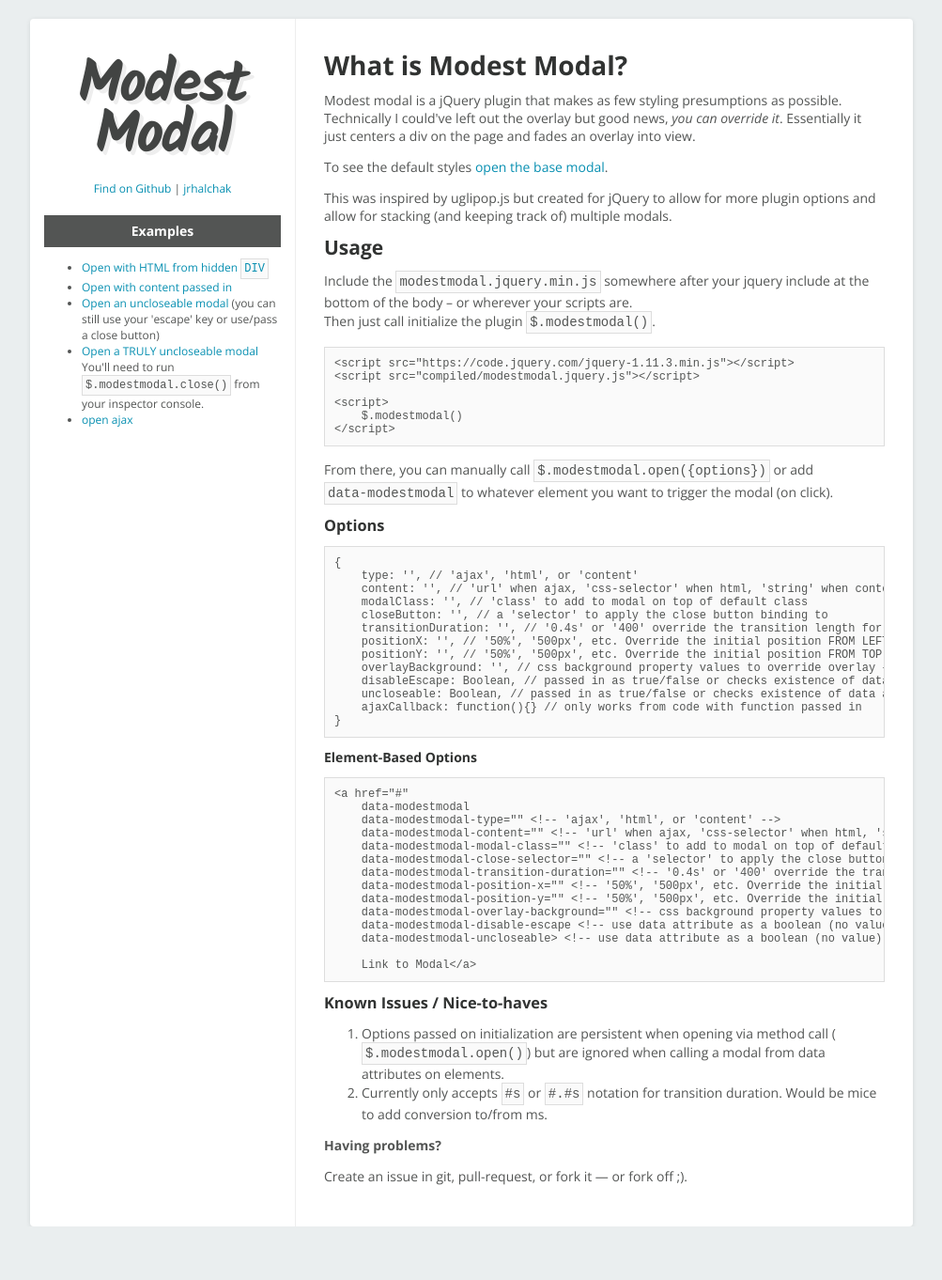
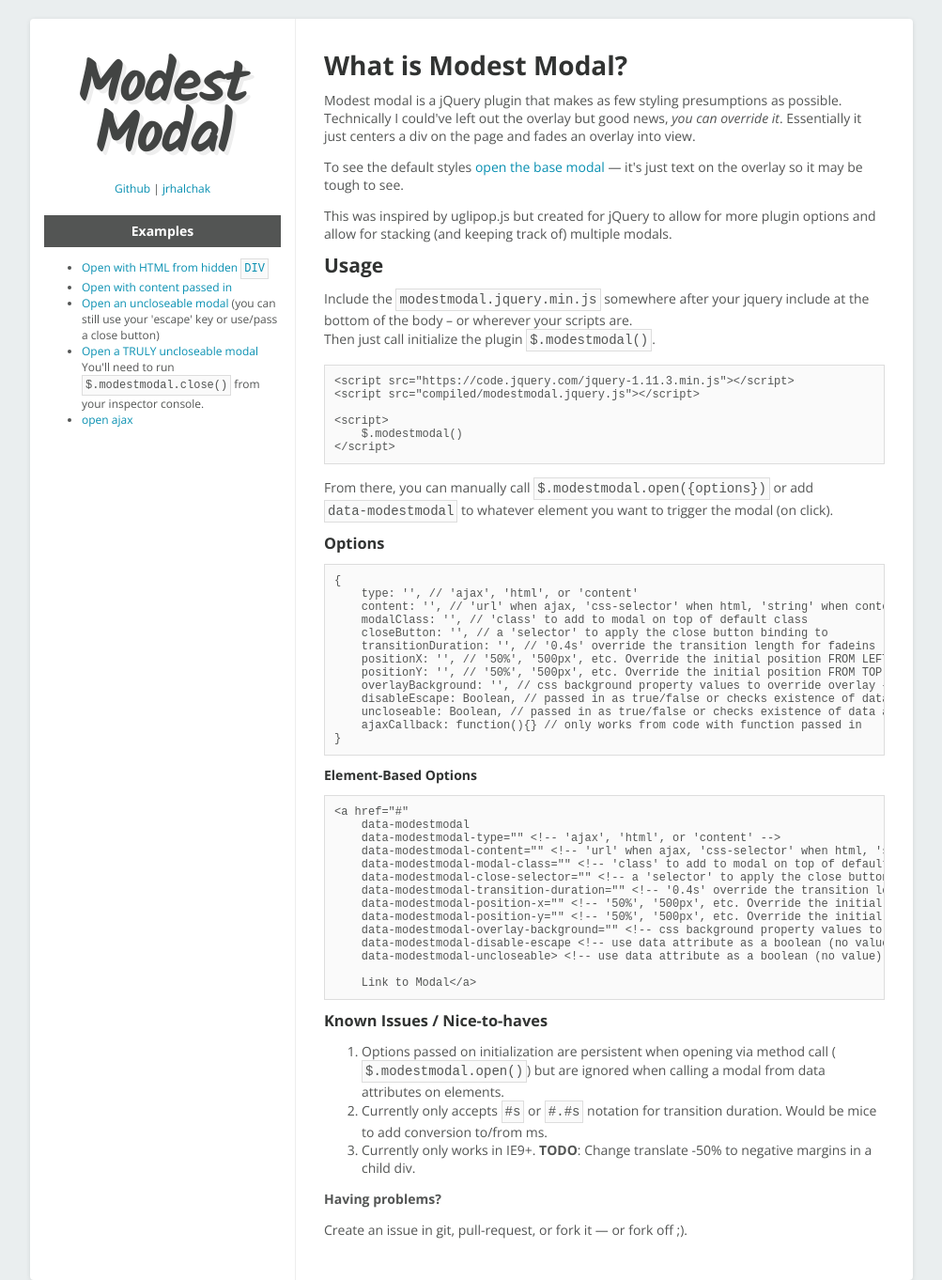
Before and after one commit to jrhalchak/modest-modal, a website: page index.html in a window 1280 px wide. Shown: the whole page at 94% size, without its empty margins (138-1141 px from the left). Before the commit the page ends 1305 px from the top, so only its background shows below. Drawn offline with nearby package versions, Linux system fonts and the light colour scheme.

Commit message:
Update to site index docs.

```diff
--- a/index.html
+++ b/index.html
@@ -11,7 +11,7 @@
           Modest<br />Modal
         </div>
         <div class="Sidebar-externalLinks">
-          <a href="https://github.com/jrhalchak/modest-modal">Find on Github</a> |
+          <a href="https://github.com/jrhalchak/modest-modal">Github</a> |
           <a href="http://www.jrhalchak.com">jrhalchak</a>
         </div>
         <div class="Sidebar-licensing">
@@ -79,7 +79,7 @@
           Modest modal is a jQuery plugin that makes as few styling presumptions as possible.  Technically I could've left out the overlay but good news, <em>you can override it</em>. Essentially it just centers a div on the page and fades an overlay into view.
         </p>
         <p>
-          To see the default styles <a href="#" data-modestmodal data-modestmodal-type="content" data-modestmodal-content="Tada!">open the base modal</a>.
+          To see the default styles <a href="#" data-modestmodal data-modestmodal-type="content" data-modestmodal-content="Tada!">open the base modal</a> &mdash; it's just text on the overlay so it may be tough to see.
         </p>
         <p>
           This was inspired by uglipop.js but created for jQuery to allow for more plugin options and allow for stacking (and keeping track of) multiple modals.
@@ -96,10 +96,10 @@
         </p>
         <h3>Options</h3>
         <p>
-          <pre><code>{<br />    type: '', // 'ajax', 'html', or 'content'<br />    content: '', // 'url' when ajax, 'css-selector' when html, 'string' when content<br />    modalClass: '', // 'class' to add to modal on top of default class<br />    closeButton: '', // a 'selector' to apply the close button binding to<br />    transitionDuration: '', // '0.4s' or '400' override the transition length for fadeins<br />    positionX: '', // '50%', '500px', etc. Override the initial position FROM LEFT (for animation before it reaches 50%)<br />    positionY: '', // '50%', '500px', etc. Override the initial position FROM TOP (for animation before it reaches 50%)<br />    overlayBackground: '', // css background property values to override overlay &ndash; i.e. 'url(bg.jpg) top left no-repeat'<br />    disableEscape: Boolean, // passed in as true/false or checks existence of data attribute (with no value)<br />    uncloseable: Boolean, // passed in as true/false or checks existence of data attribute (with no value)<br />    ajaxCallback: function(){} // only works from code with function passed in <br />}</code></pre>
+          <pre><code>{<br />    type: '', // 'ajax', 'html', or 'content'<br />    content: '', // 'url' when ajax, 'css-selector' when html, 'string' when content<br />    modalClass: '', // 'class' to add to modal on top of default class<br />    closeButton: '', // a 'selector' to apply the close button binding to<br />    transitionDuration: '', // '0.4s' override the transition length for fadeins<br />    positionX: '', // '50%', '500px', etc. Override the initial position FROM LEFT (for animation before it reaches 50%)<br />    positionY: '', // '50%', '500px', etc. Override the initial position FROM TOP (for animation before it reaches 50%)<br />    overlayBackground: '', // css background property values to override overlay &ndash; i.e. 'url(bg.jpg) top left no-repeat'<br />    disableEscape: Boolean, // passed in as true/false or checks existence of data attribute (with no value)<br />    uncloseable: Boolean, // passed in as true/false or checks existence of data attribute (with no value)<br />    ajaxCallback: function(){} // only works from code with function passed in <br />}</code></pre>
         </p>
         <h4>Element-Based Options</h4>
-          <pre><code>&lt;a href=&quot;#&quot<br />    data-modestmodal</br >    data-modestmodal-type=&quot;&quot; &lt;!-- 'ajax', 'html', or 'content' --&gt;<br />    data-modestmodal-content=&quot;&quot; &lt;!-- 'url' when ajax, 'css-selector' when html, 'string' when content --&gt;<br />    data-modestmodal-modal-class=&quot;&quot; &lt;!-- 'class' to add to modal on top of default class --&gt;<br />    data-modestmodal-close-selector=&quot;&quot; &lt;!-- a 'selector' to apply the close button binding to --&gt;<br />    data-modestmodal-transition-duration=&quot;&quot; &lt;!-- '0.4s' or '400' override the transition length for fadeins --&gt;<br />    data-modestmodal-position-x=&quot;&quot; &lt;!-- '50%', '500px', etc. Override the initial position FROM LEFT (for animation before it reaches 50%) --&gt;<br />    data-modestmodal-position-y=&quot;&quot; &lt;!-- '50%', '500px', etc. Override the initial position FROM TOP (for animation before it reaches 50%) --&gt;<br />    data-modestmodal-overlay-background=&quot;&quot; &lt;!-- css background property values to override overlay &ndash; i.e. 'url(bg.jpg) top left no-repeat' --&gt;<br />    data-modestmodal-disable-escape &lt;!-- use data attribute as a boolean (no value) --&gt;<br />    data-modestmodal-uncloseable&gt; &lt;!-- use data attribute as a boolean (no value) --&gt;<br /><br />    Link to Modal&lt;/a&gt;</code></pre>
+          <pre><code>&lt;a href=&quot;#&quot<br />    data-modestmodal</br >    data-modestmodal-type=&quot;&quot; &lt;!-- 'ajax', 'html', or 'content' --&gt;<br />    data-modestmodal-content=&quot;&quot; &lt;!-- 'url' when ajax, 'css-selector' when html, 'string' when content --&gt;<br />    data-modestmodal-modal-class=&quot;&quot; &lt;!-- 'class' to add to modal on top of default class --&gt;<br />    data-modestmodal-close-selector=&quot;&quot; &lt;!-- a 'selector' to apply the close button binding to --&gt;<br />    data-modestmodal-transition-duration=&quot;&quot; &lt;!-- '0.4s' override the transition length for fadeins --&gt;<br />    data-modestmodal-position-x=&quot;&quot; &lt;!-- '50%', '500px', etc. Override the initial position FROM LEFT (for animation before it reaches 50%) --&gt;<br />    data-modestmodal-position-y=&quot;&quot; &lt;!-- '50%', '500px', etc. Override the initial position FROM TOP (for animation before it reaches 50%) --&gt;<br />    data-modestmodal-overlay-background=&quot;&quot; &lt;!-- css background property values to override overlay &ndash; i.e. 'url(bg.jpg) top left no-repeat' --&gt;<br />    data-modestmodal-disable-escape &lt;!-- use data attribute as a boolean (no value) --&gt;<br />    data-modestmodal-uncloseable&gt; &lt;!-- use data attribute as a boolean (no value) --&gt;<br /><br />    Link to Modal&lt;/a&gt;</code></pre>
         <h3>Known Issues / Nice-to-haves</h3>
         <ol>
           <li>
@@ -108,6 +108,9 @@
           </li>
           <li>
             Currently only accepts <code>#s</code> or <code>#.#s</code> notation for transition duration. Would be mice to add conversion to/from ms.
+          </li>
+          <li>
+            Currently only works in IE9+. <strong>TODO</strong>: Change translate -50% to negative margins in a child div.
           </li>
         </ol>
         <strong>Having problems?</strong>
```
